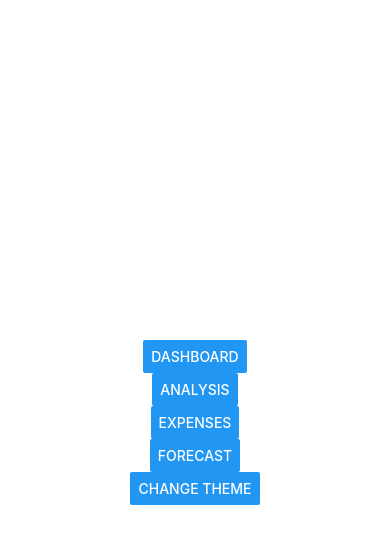
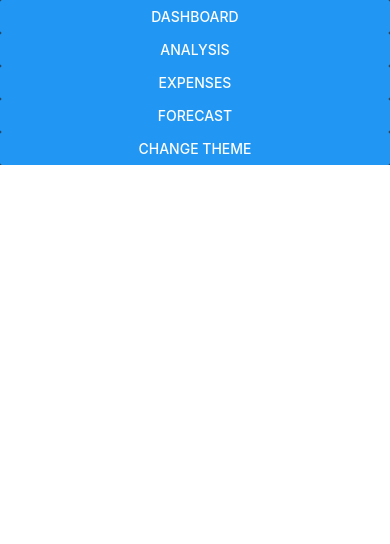
Before and after one commit to tonaldghost/trackr, a React Native app: screen / in a window 390 px wide. Shown: the top 544 px of the page. Built offline with nearby package versions, Linux system fonts and the light colour scheme.

Commit message:
td : theme changer now working

```diff
--- a/App.js
+++ b/App.js
@@ -1,9 +1,11 @@
 import * as React from "react";
-import { StyleSheet, View } from "react-native";
-import { themes, ThemeContext } from "./theme/ThemeContext";
+import { StyleSheet, View, Button } from "react-native";
+import { themes } from "./theme/ThemeContext";
 import ThemeButton from "./components/ThemeButton";
 
 import HomePage from "./components/HomePage";
+
+//!! set up provider and consumer
 
 // get theme provider working and add button to switch between themes.
 // Then add fade in and out of each shadow button (with icon) - switch between sun and moon.
@@ -14,45 +16,55 @@ import HomePage from "./components/HomePage";
 
 // decide on mvp functionality
 
-export default class App extends React.Component {
+const MyContext = React.createContext();
+class MyProvider extends React.Component {
   state = {
     theme: themes.dark
   };
-
-  toggleTheme = () => {
-    this.setState({
-      theme: this.state.theme === themes.dark ? themes.light : themes.dark
-    });
-  };
-
   render() {
     console.log(this.state.theme);
     return (
-      <View style={styles.container}>
-        {/* <ThemeContext.Provider value={this.state.theme}> */}
-        <HomePage />
-        {/* </ThemeContext.Provider> */}
-        <ThemeButton toggleTheme={this.toggleTheme} />
-      </View>
+      <MyContext.Provider
+        value={{
+          state: this.state,
+          changeTheme: () =>
+            this.setState({
+              theme:
+                this.state.theme === themes.dark ? themes.light : themes.dark
+            })
+        }}
+      >
+        {this.props.children}
+      </MyContext.Provider>
     );
   }
 }
 
-const styles = StyleSheet.create({
-  container: {
-    flex: 1,
-    justifyContent: "center",
-    alignItems: "center",
-    backgroundColor: "#FFFFFF"
-  },
-  welcome: {
-    fontSize: 20,
-    textAlign: "center",
-    margin: 10
-  },
-  instructions: {
-    textAlign: "center",
-    color: "#333333",
-    marginBottom: 5
+export default class App extends React.Component {
+  state = {};
+
+  render() {
+    return (
+      <MyProvider>
+        <MyContext.Consumer>
+          {context => (
+            <>
+              <View style={context.state.theme}>
+                <HomePage />
+                <Button onPress={context.changeTheme} title="change theme" />
+              </View>
+            </>
+          )}
+        </MyContext.Consumer>
+      </MyProvider>
+    );
   }
-});
+
+  styles = StyleSheet.create({
+    container: {
+      flex: 1,
+      justifyContent: "center",
+      alignItems: "center"
+    }
+  });
+}
--- a/components/HomePage.js
+++ b/components/HomePage.js
@@ -10,4 +10,11 @@ export default function HomePage() {
       <Button title="Forecast" />
     </>
   );
+  styles = StyleSheet.create({
+    container: {
+      flex: 1,
+      justifyContent: "center",
+      alignItems: "center"
+    }
+  });
 }
--- a/components/ThemeButton.js
+++ b/components/ThemeButton.js
@@ -9,7 +9,7 @@ export default class ThemeButton extends React.Component {
 
     return (
       <Button
-        onPress={this.props.toggleTheme}
+        onPress={props.toggleTheme}
         title="Change Theme"
         {...props}
         style={{ backgroundColor: theme.background }}
--- a/theme/ThemeContext.js
+++ b/theme/ThemeContext.js
@@ -1,15 +1,29 @@
-import React from "react";
+import React, { Component } from "react";
 
 export const themes = {
   light: {
-    foreground: "#000000",
-    background: "#eeeeee"
+    background: "#eeeeee",
+    color: "#000000"
   },
   dark: {
-    foreground: "#ffffff",
-    background: "#222222"
+    backgroundColor: "#222222",
+    color: "#ffffff"
   }
 };
+
 export const ThemeContext = React.createContext(
   themes.dark // default value
 );
+
+// export class MyProvider extends Component {
+//   state = {
+//     theme: themes.dark
+//   };
+//   render() {
+//     return (
+//       <ThemeContext.MyProvider value="im the value">
+//         {this.props.children}
+//       </ThemeContext.MyProvider>
+//     );
+//   }
+// }
```
